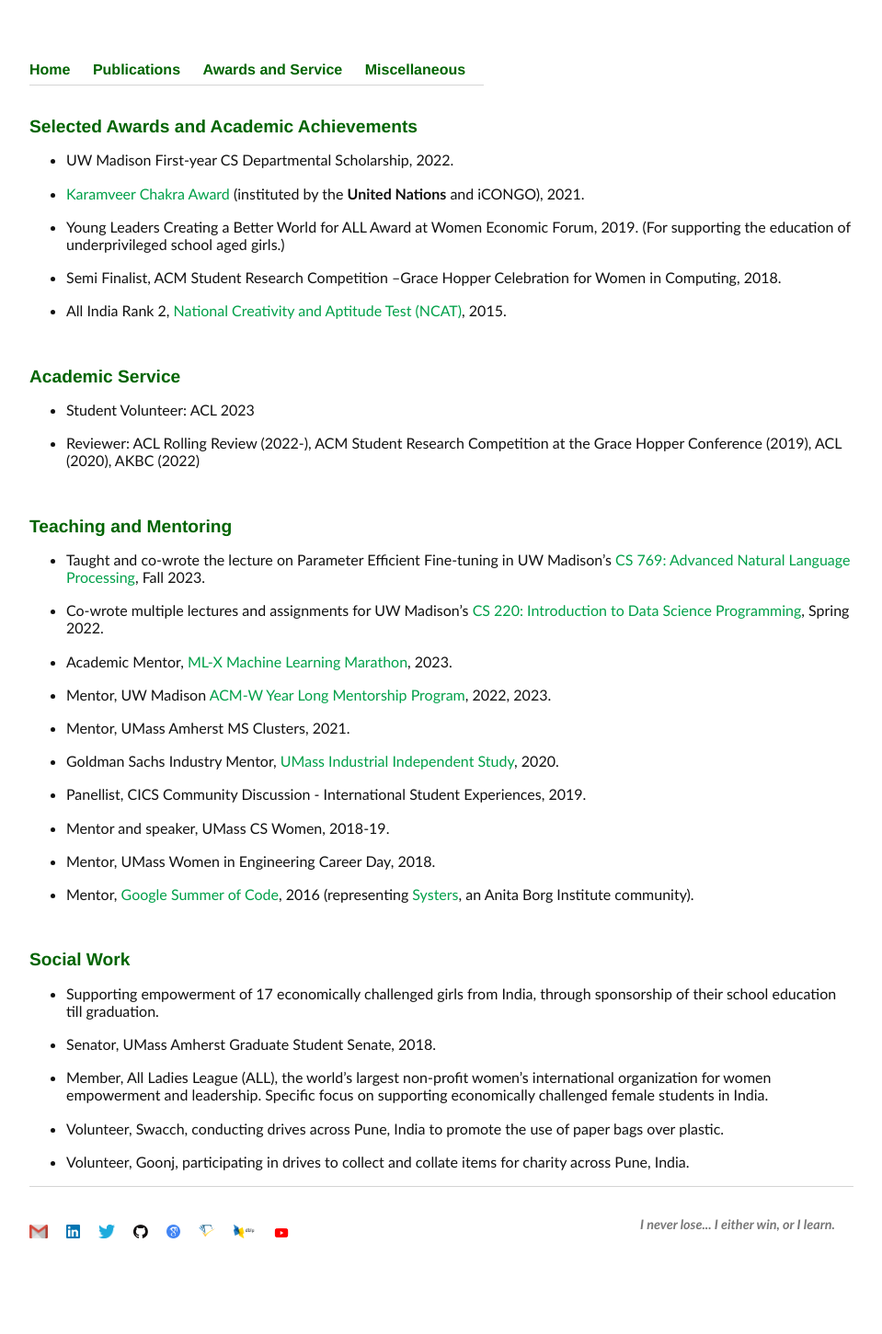
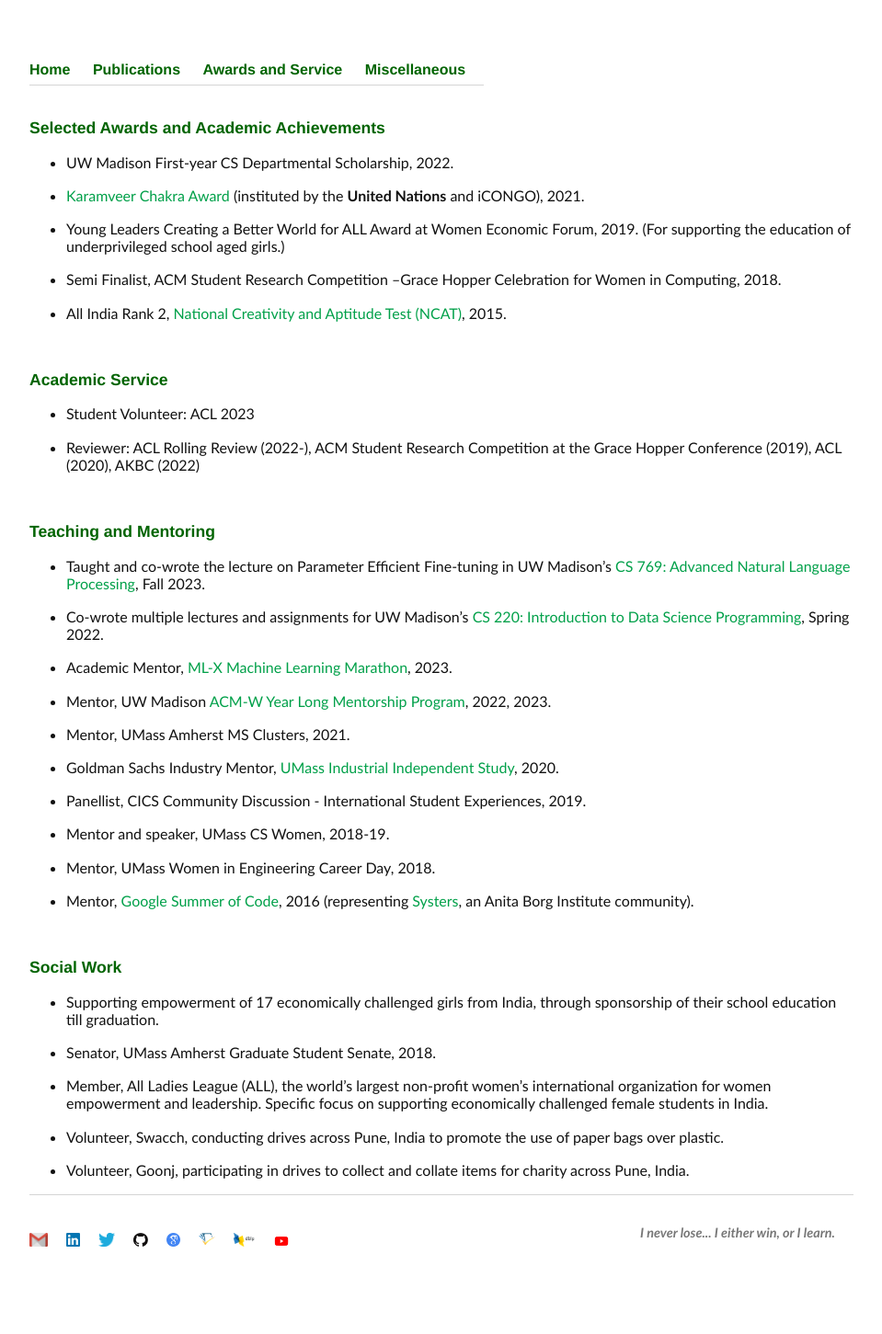
Before and after one commit to Uppaal/Uppaal.github.io, a Jekyll site: the page built from awards_service.html, in a window 1280 px wide. Shown: the whole page at 92% size, without its empty margins (160-1119 px from the left). Built offline with Jekyll 4.4.1, drawn with Linux system fonts in a browser that asks for light colours.

```diff
--- a/awards_service.html
+++ b/awards_service.html
@@ -16,7 +16,7 @@ title: Awards and Service
 <div class="blurb">
 
 <br>
-<h2> Selected Awards and Academic Achievements </h2>
+<h3> Selected Awards and Academic Achievements </h3>
 	<ul>
 	<li>UW Madison First-year CS Departmental Scholarship, 2022.</li>
 	<li><a href="https://en.wikipedia.org/wiki/Karmaveer_Chakra_Award">Karamveer Chakra Award</a> (instituted by the <b>United Nations</b> and iCONGO), 2021. </li>
@@ -26,14 +26,14 @@ title: Awards and Service
 	</ul>
 
 <br>
-<h2>Academic Service</h2>
+<h3>Academic Service</h3>
 	<ul>
 	<li>Student Volunteer: ACL 2023</li>
 	<li>Reviewer: ACL Rolling Review (2022-), ACM Student Research Competition at the Grace Hopper Conference (2019), ACL (2020), AKBC (2022)</li>
 	</ul>
 
 <br>
-<h2>Teaching and Mentoring</h2>
+<h3>Teaching and Mentoring</h3>
 <ul>
   <li>Taught and co-wrote the lecture on Parameter Efficient Fine-tuning in UW Madison’s <a href="https://junjiehu.github.io/cs769-fall23/">CS 769: Advanced Natural Language Processing</a>, Fall 2023.</li>
   <li>Co-wrote multiple lectures and assignments for UW Madison’s <a href="https://cs220.cs.wisc.edu/s23/syllabus.html">CS 220: Introduction to Data Science Programming</a>, Spring 2022.</li>
@@ -48,7 +48,7 @@ title: Awards and Service
 </ul>
 
 <br>
-<h2>Social Work</h2>
+<h3>Social Work</h3>
 <ul>
 <li>Supporting empowerment of 17 economically challenged girls from India, through sponsorship of their school education till graduation.</li>
 <li>Senator, UMass Amherst Graduate Student Senate, 2018.</li>
```
